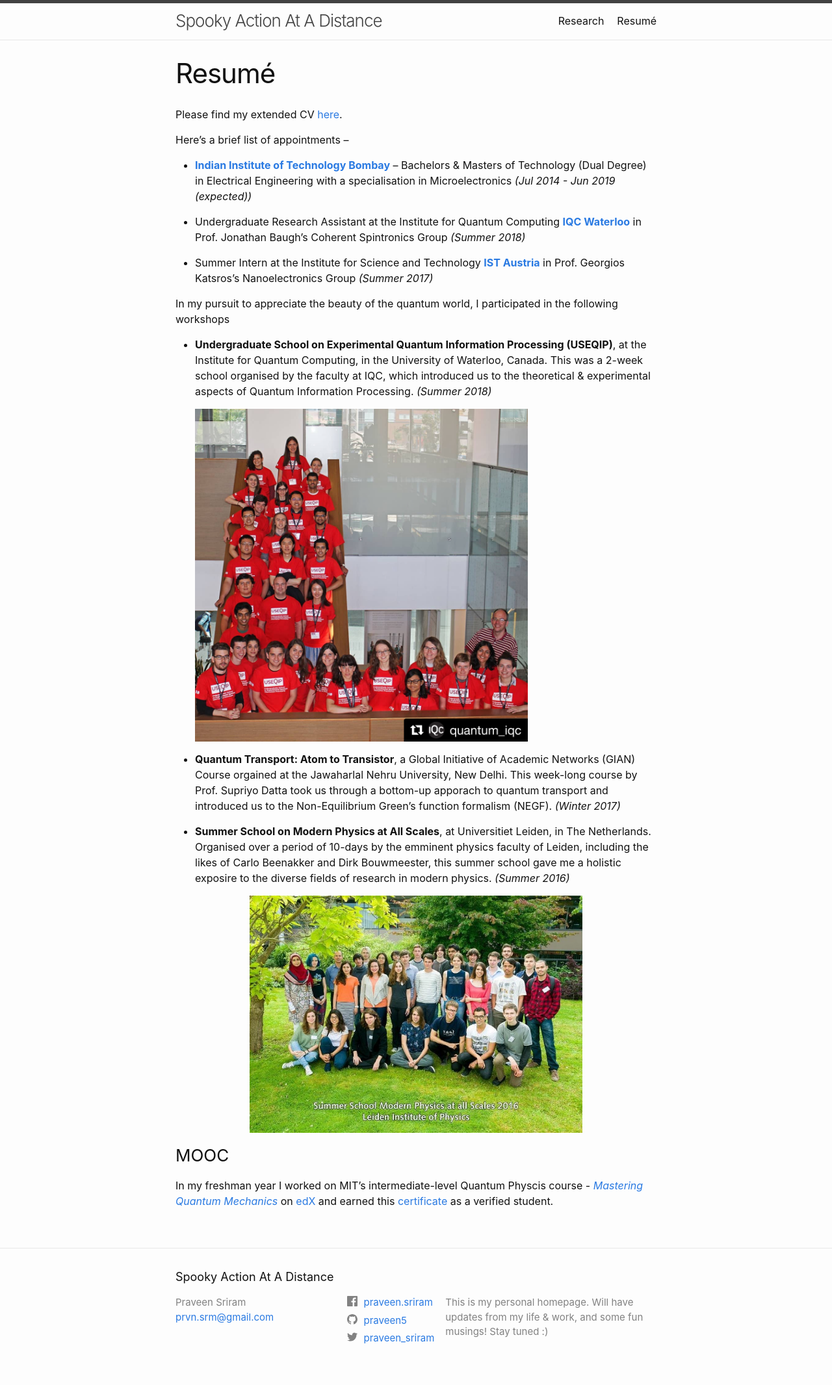
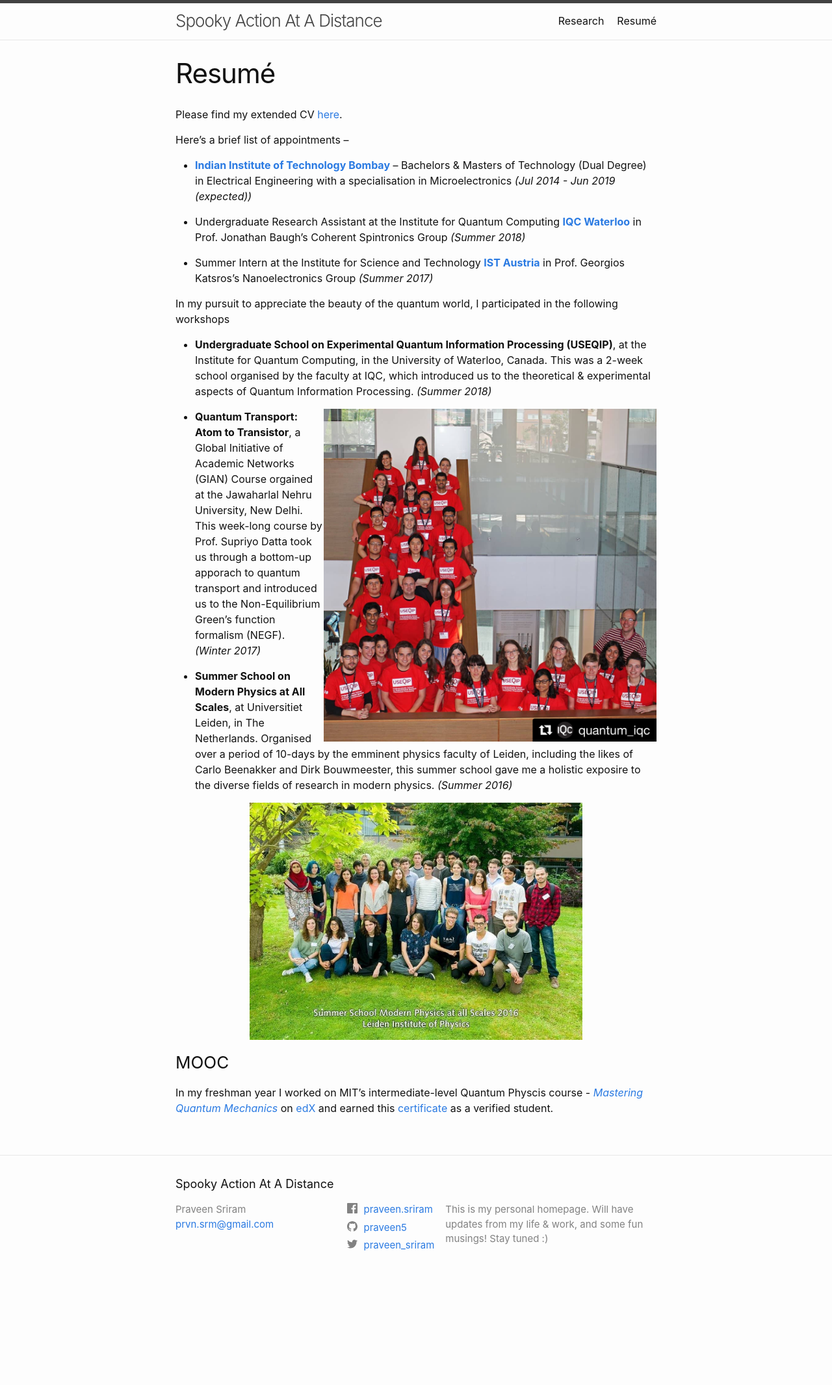
Before and after one commit to praveen5/praveen5.github.io, a Jekyll site: the page built from resume.md, in a window 1280 px wide. Shown: the whole page at 65% size. Built offline with Jekyll 4.4.1, drawn with Linux system fonts in a browser that asks for light colours; after the commit the page ends 1988 px from its top, so only the background shows below that.

Commit message:
Update resume.md

```diff
--- a/resume.md
+++ b/resume.md
@@ -20,7 +20,7 @@ In my pursuit to appreciate the beauty of the quantum world, I participated in t
 
 * **Undergraduate School on Experimental Quantum Information Processing (USEQIP)**, at the Institute for Quantum Computing, in the University of Waterloo, Canada. This was a 2-week school organised by the faculty at IQC, which introduced us to the theoretical & experimental aspects of Quantum Information Processing. _(Summer 2018)_
 
-   <img src="/iqc.JPG" align="middle" width="512" title="USEQIP">
+   <img src="/iqc.JPG" align="right" width="512" title="USEQIP">
 
 
 *  **Quantum Transport: Atom to Transistor**, a Global Initiative of Academic Networks (GIAN) Course orgained at the Jawaharlal Nehru University, New Delhi. This week-long course by Prof. Supriyo Datta took us through a bottom-up apporach to quantum transport and introduced us to the Non-Equilibrium Green's function formalism (NEGF). _(Winter 2017)_
```
